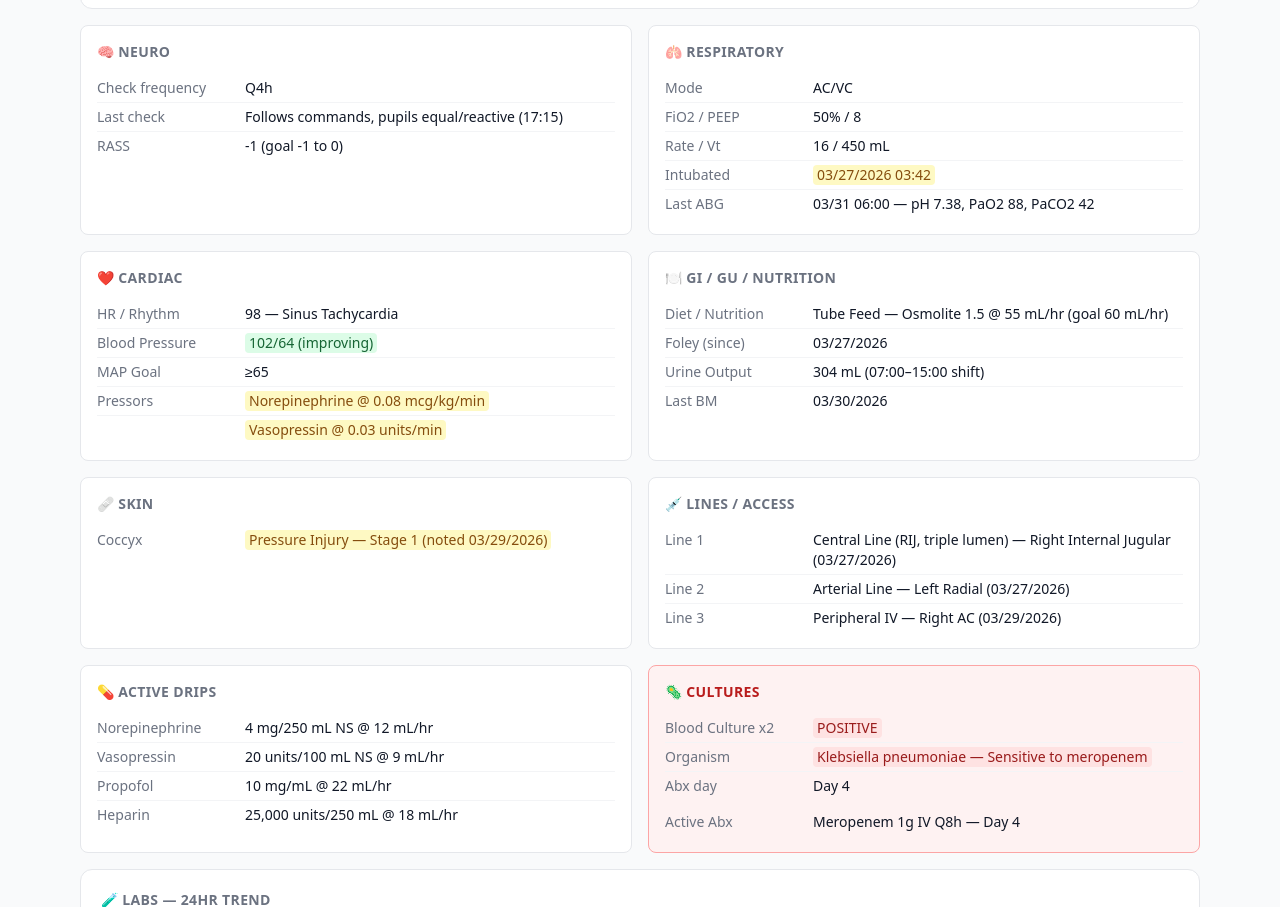
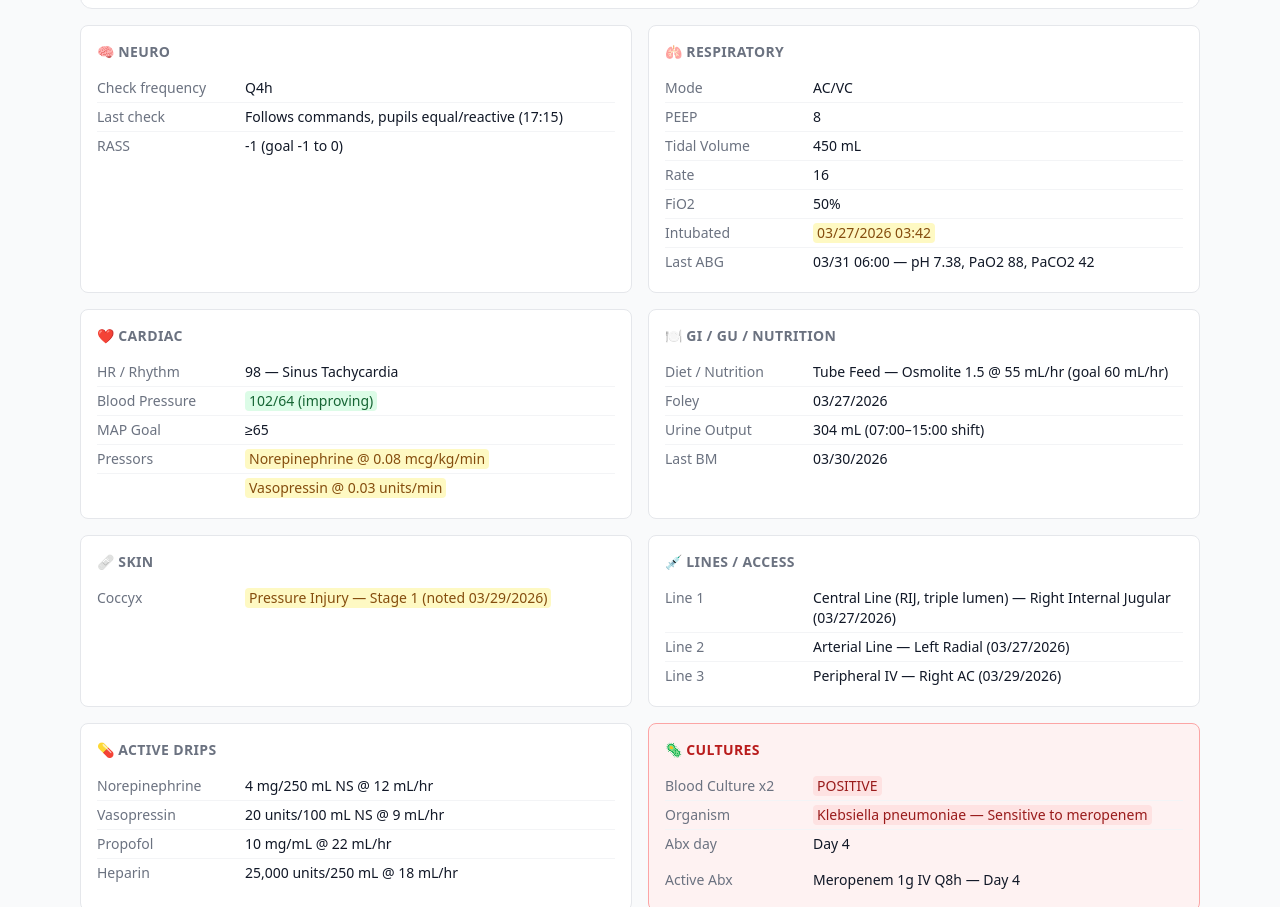
Before and after one commit to artintexas321/icu-handoff, a Next.js app: page /patient/1 in a window 1280 px wide. Shown: the part 985-1892 px from the top of the page. Built offline with nearby package versions, Linux system fonts and the light colour scheme.

Commit message:
Foley label cleanup | Vent order: PEEP/TV/Rate/FiO2

```diff
--- a/app/patient/[id]/page.tsx
+++ b/app/patient/[id]/page.tsx
@@ -155,8 +155,10 @@ export default function PatientPage() {
           {patient.respiratory.intubationDate ? (
             <>
               <Row label="Mode" value={patient.respiratory.mode} />
-              <Row label="FiO2 / PEEP" value={`${patient.respiratory.fio2} / ${patient.respiratory.peep}`} />
-              <Row label="Rate / Vt" value={`${patient.respiratory.rate} / ${patient.respiratory.tidalVolume}`} />
+              <Row label="PEEP" value={patient.respiratory.peep!} />
+              <Row label="Tidal Volume" value={patient.respiratory.tidalVolume!} />
+              <Row label="Rate" value={patient.respiratory.rate!} />
+              <Row label="FiO2" value={patient.respiratory.fio2!} />
               <Row label="Intubated" value={patient.respiratory.intubationDate} highlight="yellow" />
               <Row label="Last ABG" value={patient.respiratory.lastAbg!} />
             </>
@@ -191,7 +193,7 @@ export default function PatientPage() {
         {/* GI / GU / NUTRITION */}
         <Section title="🍽️ GI / GU / Nutrition">
           <Row label="Diet / Nutrition" value={patient.nutrition.type + ' — ' + patient.nutrition.details} />
-          <Row label="Foley (since)" value={patient.nutrition.foleyDate} />
+          <Row label="Foley" value={patient.nutrition.foleyDate} />
           <Row
             label="Urine Output"
             value={patient.nutrition.urineOutput}
```
Also changed, not shown: 1 other file (tests, documents, lock files or other folders).
